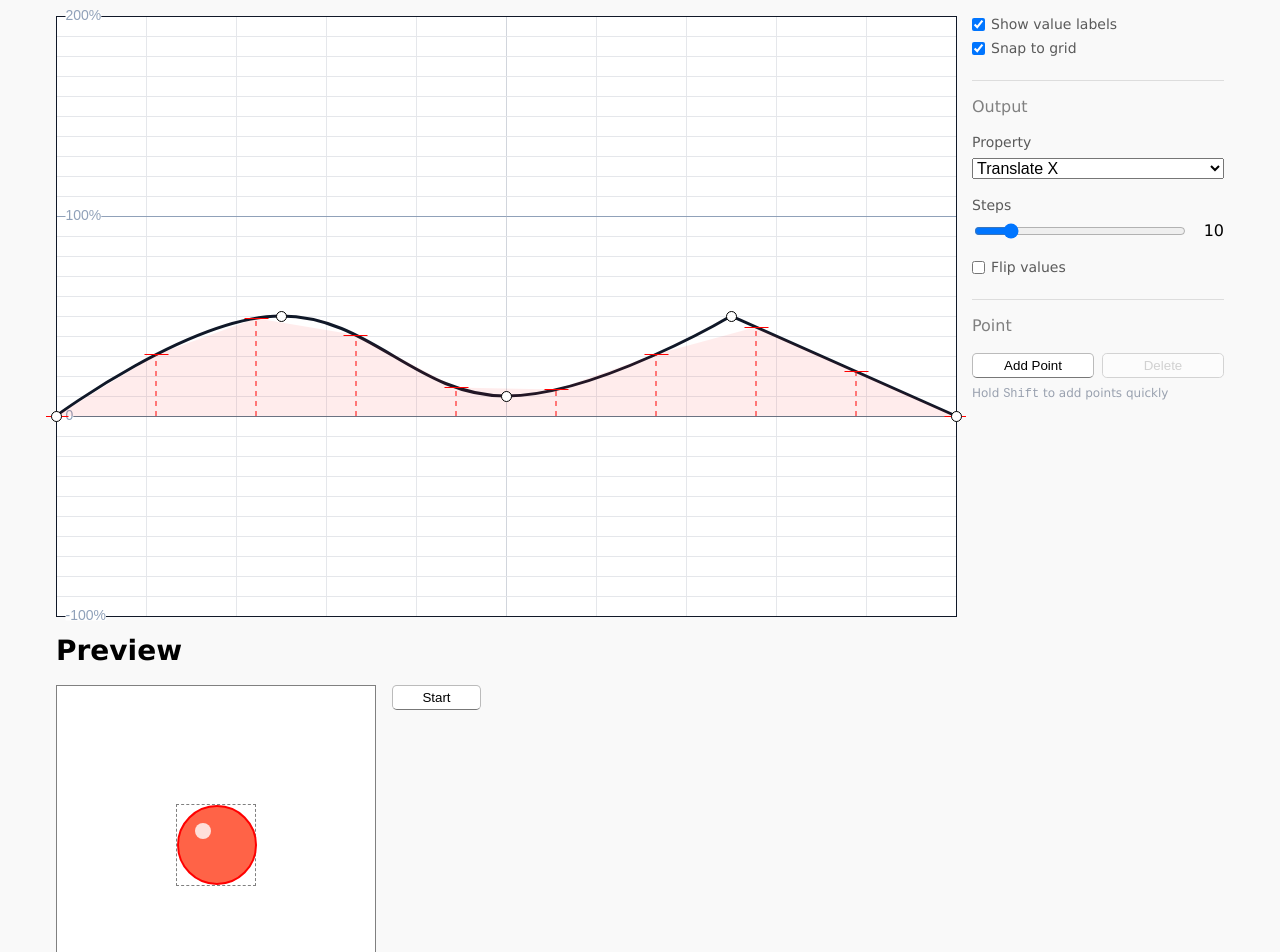
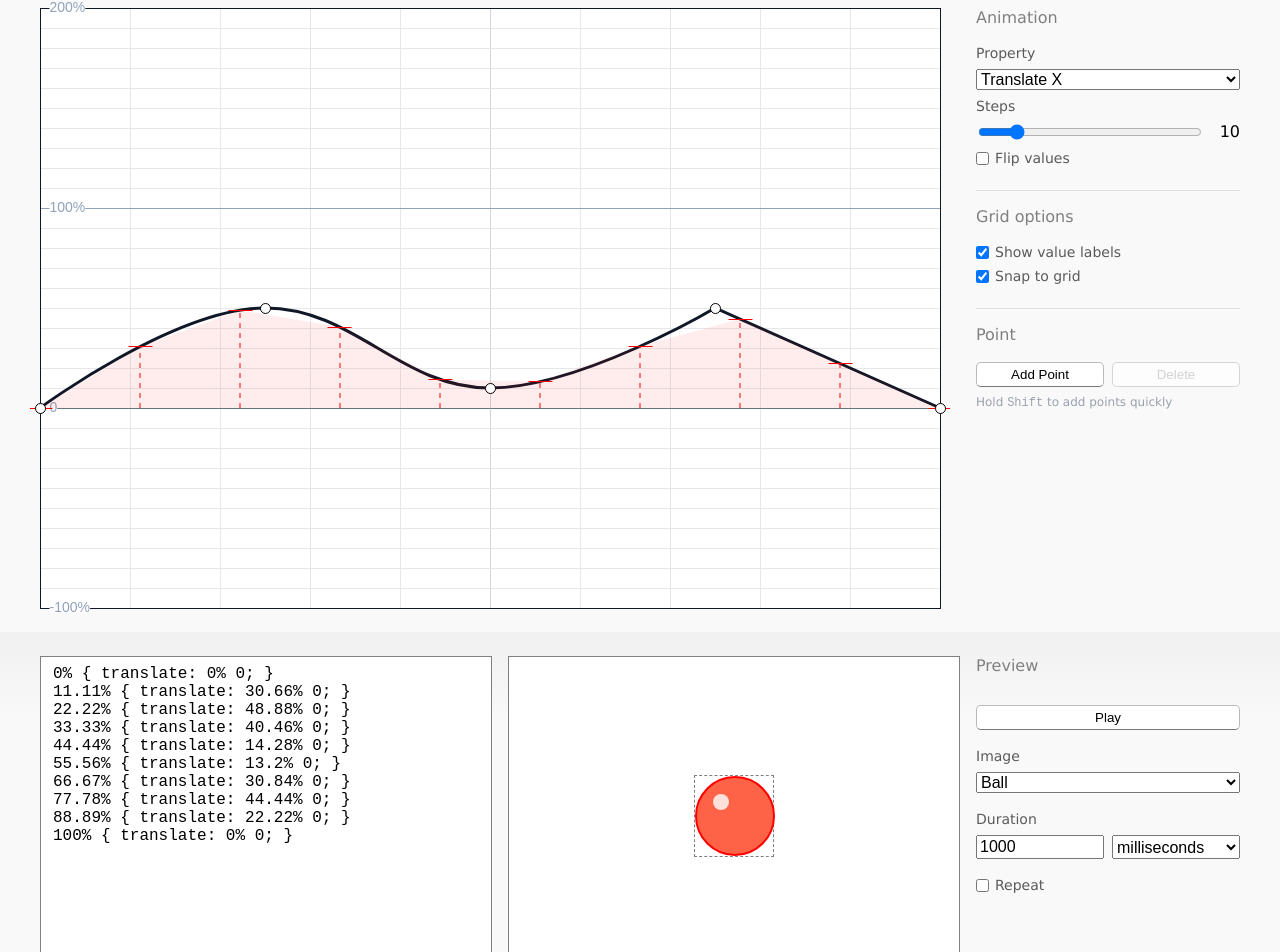
Before and after one commit to gillibrand/keyframe-click, a React (Vite) app: page / in a window 1280 px wide. Shown: the part 8-960 px from the top of the page. Built offline with nearby package versions, Linux system fonts and the light colour scheme.

Commit message:
Preview inspector

```diff
--- a/src/app/App.css
+++ b/src/app/App.css
@@ -5,10 +5,10 @@
   }
 }
 
-.sidebar-row {
+.inspector-sidebar {
   display: grid;
   gap: 1rem;
-  grid-template-columns: auto 1fr;
+  grid-template-columns: 920px 1fr;
   align-items: start;
 }
 
--- a/src/app/App.tsx
+++ b/src/app/App.tsx
@@ -1,6 +1,7 @@
 import { useCallback, useEffect, useMemo, useReducer, useRef, useState } from "react";
-import { Inspector } from "../components/Inspector";
-import { usePreview } from "../components/Preview";
+import { PreviewInspector } from "../components/PreviewInspector";
+import { TimelineInspector } from "../components/TimelineInspector";
+import { usePreview } from "../components/usePreview";
 import { BezierTimeline, createBezierTimeline } from "../timeline/BezierTimeline";
 import { Point, UserDot, createRound, createSquare } from "../timeline/point";
 import { debounce, round2dp, throttle } from "../util";
@@ -51,12 +52,14 @@ function App() {
   const [isAdding, setIsAdding] = useState(false);
   const [showMessage, setShowMessage] = useState(false);
 
-  // settings
+  // timeline settings
   const [outProperty, setOutProperty] = useSetting("outProperty", "translateX");
   const [sampleCount, setSampleCount] = useSetting("sampleCount", 10);
-  const [snapToGrid, setSnapToGrid] = useSetting("snapToGrid", true);
-  const [labelYAxis, setLabelYAxis] = useSetting("labelYAxis", true);
-  const [invertValues, setInvertValues] = useSetting("invertValues", false);
+  const [snapToGrid, setSnapToGrid] = useSetting("isSnapToGrid", true);
+  const [labelYAxis, setLabelYAxis] = useSetting("isLabelYAxis", true);
+  const [invertValues, setInvertValues] = useSetting("isInvertValues", false);
+
+  // preview
 
   // Used to force a reactive update after the timeline redraws itself. Since the timeline is not
   // React, we instead listen to its callback and manually call this.
@@ -241,18 +244,18 @@ function App() {
     return () => document.body.classList.remove("is-adding");
   }, [isAdding]);
 
-  const { preview, isRunning, startPreview, stopPreview } = usePreview({
+  const { preview, isPlaying, playPreview, stopPreview, duration, setDuration, setIsRepeat, isRepeat } = usePreview({
     keyframeText,
-    durationMs: 1000,
-    repeat: false,
   });
 
   return (
-    <div className="stack">
+    <>
       {/* <h2>Animation Timeline</h2> */}
       {/* 100 x 300 logical | 100% x (200% over 100%) */}
 
-      <div className="sidebar-row">
+      <div className="big-row">
+        <div className="container">
+          <div className="inspector-sidebar">
             <div className="timeline-wrapper">
               {isAdding && showMessage && <div className="timeline-message">Click timeline to add</div>}
               <canvas
@@ -265,7 +268,7 @@ function App() {
               />
             </div>
 
-        <Inspector
+            <TimelineInspector
               outProperty={outProperty}
               sampleCount={sampleCount}
               invertValues={invertValues}
@@ -283,28 +286,45 @@ function App() {
               isAdding={isAdding}
             />
           </div>
+        </div>
+      </div>
 
+      <div className="big-row big-row--alt">
+        <div className="container">
+          <aside className="inspector-sidebar">
+            <div className="col-2 gap-4">
+              <code>
+                <pre>{keyframeText}</pre>
+              </code>
+              {preview}
+            </div>
+
+            <PreviewInspector
+              isPlaying={isPlaying}
+              duration={duration}
+              onChangeDuration={setDuration}
+              isRepeat={isRepeat}
+              onChangeIsRepeat={setIsRepeat}
+              onClickPlay={playPreview}
+              onClickStop={stopPreview}
+            />
+
+            {/* <div className="inspector">
               <h2>Preview</h2>
-
-      <div className="sidebar-row">
-        {preview}
-        <div>
-          {isRunning ? (
+              {isPlaying ? (
                 <button className="push-button" onClick={stopPreview}>
                   Stop
                 </button>
               ) : (
                 <button className="push-button" onClick={startPreview}>
-              Start
+                  Play
                 </button>
               )}
+            </div> */}
+          </aside>
         </div>
       </div>
-
-      <div>
-        <textarea cols={80} rows={10} disabled value={keyframeText}></textarea>
-      </div>
-    </div>
+    </>
   );
 }
 
--- a/src/app/useSettings.ts
+++ b/src/app/useSettings.ts
@@ -1,6 +1,14 @@
 import { useState } from "react";
 import { unreachable } from "../util";
 import { OutFunctions } from "./OutFunctions";
+
+const TimeUnits = ["ms", "s"] as const;
+export type TimeUnit = (typeof TimeUnits)[number];
+
+export interface Duration {
+  time: number;
+  unit: TimeUnit;
+}
 
 /**
  * Types of all global settings.
@@ -8,10 +16,12 @@ import { OutFunctions } from "./OutFunctions";
 interface Settings {
   outProperty: keyof typeof OutFunctions;
   sampleCount: number;
-  invertValues: boolean;
-  snapToGrid: boolean;
-  repeatPreview: boolean;
-  labelYAxis: boolean;
+  isInvertValues: boolean;
+  isSnapToGrid: boolean;
+  // isPreviewRepeat: boolean;
+  isLabelYAxis: boolean;
+  previewDurationTime: number;
+  previewDurationUnit: TimeUnit;
 }
 
 /**
@@ -27,10 +37,16 @@ function validate<K extends keyof Settings>(name: K, value: Settings[K]) {
     case "sampleCount":
       return typeof value === "number" && value > 3;
 
-    case "invertValues":
-    case "snapToGrid":
-    case "repeatPreview":
-    case "labelYAxis":
+    case "previewDurationTime":
+      return typeof value === "number" && value >= 0;
+
+    case "previewDurationUnit":
+      return TimeUnits.findIndex((unit) => unit === value) !== -1;
+
+    // case "isPreviewRepeat":
+    case "isInvertValues":
+    case "isSnapToGrid":
+    case "isLabelYAxis":
       return typeof value === "boolean";
 
     case "outProperty":
@@ -38,7 +54,10 @@ function validate<K extends keyof Settings>(name: K, value: Settings[K]) {
       return typeof value === "string";
 
     default: {
-      throw unreachable(name);
+      // XXX: this should never happen unless we change setting names. This this will throw cause
+      // all settings to reset to default.
+      unreachable(name);
+      return false;
     }
   }
 }
@@ -52,24 +71,6 @@ function validate<K extends keyof Settings>(name: K, value: Settings[K]) {
 function storageKey(name: string) {
   return `kc.${name}`;
 }
-
-/**
- * Gets the default value for a setting. Used on first load or if saved data is invalid.
- *
- * @param name Setting name.
- * @returns Default value for that setting.
- */
-// function getDefault<K extends keyof Settings>(name: K) {
-//   const defaults: Settings = {
-//     outProperty: Object.keys(OutputFunctions)[0],
-//     sampleCount: 10,
-//     invertValues: false,
-//     snapToGrid: true,
-//     repeatPreview: false,
-//   };
-
-//   return defaults[name];
-// }
 
 /**
  * Reads a saved setting from local storage. Done on first render. After, we read from the in-memory
--- a/src/components/Inspector.css
+++ b/src/components/Inspector.css
@@ -1,4 +1,7 @@
-.Inspector {
+.inspector {
+  position: sticky;
+  top: 1rem;
+
   :is(h2, h3) {
     margin-block-end: 0.75rem;
     font-weight: normal;
@@ -24,6 +27,6 @@
   }
 }
 
-.Inspector * + h2 {
+.inspector * + h2 {
   margin-block-start: 1.5rem;
 }
--- a/src/components/Preview.css
+++ b/src/components/Preview.css
@@ -3,7 +3,7 @@
   background-color: white;
   /* background-color: #0688c9; */
   /* background-image: linear-gradient(#2aaeef, #0688c9); */
-  aspect-ratio: 1;
+  /* aspect-ratio: 1; */
   height: 20rem;
   /* width: 902px; */
   display: inline-grid;
--- /dev/null
+++ b/src/components/PreviewInspector.tsx
@@ -0,0 +1,79 @@
+import { Duration, TimeUnit } from "../app/useSettings";
+import "./inspector.css";
+
+interface Props {
+  duration: Duration;
+  onChangeDuration: (duration: Duration) => void;
+
+  isRepeat: boolean;
+  onChangeIsRepeat: (repeat: boolean) => void;
+
+  isPlaying: boolean;
+  onClickPlay: () => void;
+  onClickStop: () => void;
+}
+
+export function PreviewInspector({
+  isPlaying,
+  onClickPlay,
+  onClickStop,
+  onChangeIsRepeat,
+  isRepeat,
+  duration,
+  onChangeDuration,
+}: Props) {
+  function handleDurationTimChange(timeString: string) {
+    const time = parseInt(timeString);
+    if (isNaN(time) || time < 0) return;
+
+    onChangeDuration({
+      time: time,
+      unit: duration.unit,
+    });
+  }
+
+  function handleDurationUnitChange(unit: string) {
+    onChangeDuration({
+      time: duration.time,
+      unit: unit as TimeUnit,
+    });
+  }
+
+  return (
+    <aside className="inspector stack">
+      <h2>Preview</h2>
+      {isPlaying ? (
+        <button className="push-button w-full" onClick={onClickStop}>
+          Stop
+        </button>
+      ) : (
+        <button className="push-button w-full" onClick={onClickPlay}>
+          Play
+        </button>
+      )}
+
+      <label className="stacked-label">
+        <span>Image</span>
+        <select name="" id="">
+          <option value="ball">Ball</option>
+        </select>
+      </label>
+
+      <label className="stacked-label">
+        <span>Duration</span>
+        <div className="col-2 gap-2">
+          <input type="number" onChange={(e) => handleDurationTimChange(e.target.value)} value={duration.time} />
+
+          <select value={duration.unit} onChange={(e) => handleDurationUnitChange(e.target.value)}>
+            <option value="ms">milliseconds</option>
+            <option value="s">seconds</option>
+          </select>
+        </div>
+      </label>
+      <label className="block-label">
+        <input type="checkbox" onChange={(e) => onChangeIsRepeat(e.target.checked)} checked={isRepeat} />
+        <span>Repeat</span>
+      </label>
+    </aside>
+  );
+}
--- a/src/components/Inspector.tsx
+++ b/src/components/TimelineInspector.tsx
@@ -1,5 +1,5 @@
 import { DotType, UserDot } from "../timeline/point";
-import "./Inspector.css";
+import "./inspector.css";
 
 import { memo, useId } from "react";
 import { OutFunctions, OutProperty } from "../app/OutFunctions";
@@ -44,21 +44,7 @@ const GlobalSettings = memo(function GlobalSettings({
 
   return (
     <>
-      {/* <h2>Timeline</h2> */}
-
-      <div className="stack-small">
-        <label className="block-label">
-          <input type="checkbox" checked={labelYAxis} onChange={(e) => onLabelYAxis(e.target.checked)} />{" "}
-          <span>Show value labels</span>
-        </label>
-
-        <label className="block-label">
-          <input type="checkbox" checked={snapToGrid} onChange={(e) => onSnapToGrid(e.target.checked)} />{" "}
-          <span>Snap to grid</span>
-        </label>
-      </div>
-
-      <h2>Output</h2>
+      <h2>Animation</h2>
 
       <label className="stacked-label">
         <span>Property</span>
@@ -69,7 +55,6 @@ const GlobalSettings = memo(function GlobalSettings({
             </option>
           ))}
         </select>
-      </label>
 
         <label className="stacked-label">
           <span>Steps</span>
@@ -91,6 +76,21 @@ const GlobalSettings = memo(function GlobalSettings({
           <input type="checkbox" checked={invertValues} onChange={(e) => onInvertValues(e.target.checked)} />{" "}
           <span>Flip values</span>
         </label>
+      </label>
+
+      <h2>Grid options</h2>
+
+      <div className="stack-small">
+        <label className="block-label">
+          <input type="checkbox" checked={labelYAxis} onChange={(e) => onLabelYAxis(e.target.checked)} />{" "}
+          <span>Show value labels</span>
+        </label>
+
+        <label className="block-label">
+          <input type="checkbox" checked={snapToGrid} onChange={(e) => onSnapToGrid(e.target.checked)} />{" "}
+          <span>Snap to grid</span>
+        </label>
+      </div>
     </>
   );
 });
@@ -105,7 +105,7 @@ function normalY(n: number) {
   return round3dp(n);
 }
 
-export const Inspector = memo(function Inspector({
+export const TimelineInspector = memo(function Inspector({
   selected,
   onChangeSelectedProps,
   onClickAdd,
@@ -135,7 +135,7 @@ export const Inspector = memo(function Inspector({
   }
 
   return (
-    <aside className="Inspector stack">
+    <aside className="inspector stack">
       <GlobalSettings {...props} />
 
       <h2>Point</h2>
@@ -168,7 +168,7 @@ export const Inspector = memo(function Inspector({
             </select>
           </label>
 
-          <div className="col-2">
+          <div className="col-2 gap-2">
             <label className="stacked-label">
               <span>
                 Offset <span className="text-light">%</span>
--- a/src/components/Preview.tsx
+++ b/src/components/usePreview.tsx
@@ -1,5 +1,6 @@
 import { ReactElement, useCallback, useEffect, useMemo, useRef, useState } from "react";
-import { debounce, nullFn } from "../util";
+import { Duration, useSetting } from "../app/useSettings";
+import { debounce, nullFn, unreachable } from "../util";
 import "./Preview.css";
 import { ProgressBar } from "./ProgressBar";
 
@@ -14,25 +15,59 @@ function createNamedKeyframes(animName: string, keyframeText: string) {
 }
 
 interface UsePreview {
-  startPreview(): void;
+  preview: ReactElement;
+  isPlaying: boolean;
+  playPreview(): void;
   stopPreview(): void;
-  isRunning: boolean;
-  preview: ReactElement;
+  setDuration(duration: Duration): void;
+  duration: Duration;
+  isRepeat: boolean;
+  setIsRepeat(repeat: boolean): void;
 }
 
 interface Props {
   keyframeText: string;
-  durationMs: number;
-  repeat: boolean;
 }
 
-export function usePreview({ keyframeText, durationMs, repeat }: Props): UsePreview {
+export function usePreview({ keyframeText }: Props): UsePreview {
   const ref = useRef<HTMLDivElement>(null);
   const ballRef = useRef<HTMLDivElement>(null);
 
+  const [isRepeat, setIsRepeatRaw] = useState(false);
+  const [durationUnit, setDurationUnit] = useSetting("previewDurationUnit", "ms");
+  const [durationTime, setDurationTime] = useSetting("previewDurationTime", 1000);
+
+  function setDuration(duration: Duration) {
+    // TODO: validate time and unit
+    setDurationTime(duration.time);
+    setDurationUnit(duration.unit);
+  }
+
+  const duration = useMemo(
+    () =>
+      ({
+        time: durationTime,
+        unit: durationUnit,
+      } as Duration),
+    [durationUnit, durationTime]
+  );
+
+  const durationMs = useMemo(() => {
+    switch (durationUnit) {
+      case "ms":
+        return durationTime;
+      case "s":
+        return durationTime * 1000;
+
+      default:
+        unreachable(durationUnit);
+        return 1000;
+    }
+  }, [durationUnit, durationTime]);
+
   const startAnimationCancellerRef = useRef(nullFn);
 
-  const startAnimation = useCallback(() => {
+  const playAnimation = useCallback(() => {
     if (!ballRef.current || !ref.current) return;
 
     // remove old styles first
@@ -51,17 +86,29 @@ export function usePreview({ keyframeText, durationMs, repeat }: Props): UsePrev
 
   const stopAnimation = useCallback(() => {
     startAnimationCancellerRef?.current();
-    setIsRunning(false);
+    setIsPlaying(false);
     setProgress(0);
-    // setRepeat(false);
+    setIsRepeatRaw(false);
 
     if (ballRef.current) ballRef.current.classList.remove("is-animate");
-  }, []);
+  }, [setIsRepeatRaw]);
+
+  const setIsRepeat = useCallback(
+    (repeat: boolean) => {
+      if (repeat) {
+        setIsRepeatRaw(true);
+        playAnimation();
+      } else {
+        stopAnimation();
+      }
+    },
+    [playAnimation, stopAnimation, setIsRepeatRaw]
+  );
 
   const startAnimationSoon = useMemo(() => {
     if (startAnimationCancellerRef.current) startAnimationCancellerRef.current();
-    return debounce(startAnimation, 500);
-  }, [startAnimation]);
+    return debounce(playAnimation, 500);
+  }, [playAnimation]);
 
   useEffect(() => {
     if (startAnimationCancellerRef.current) startAnimationCancellerRef.current();
@@ -70,28 +117,26 @@ export function usePreview({ keyframeText, durationMs, repeat }: Props): UsePrev
     return cancel;
   }, [keyframeText, startAnimationSoon]);
 
-  const repeatStyle = useMemo(
+  const style = useMemo(
     () =>
-      !repeat
-        ? undefined
-        : ({
-            "--repeat": "infinite",
-          } as React.CSSProperties),
-    [repeat]
+      ({
+        "--repeat": isRepeat ? "infinite" : "1",
+        "--duration": `${durationMs}ms`,
+      } as React.CSSProperties),
+    [isRepeat, durationMs]
   );
-
-  const [isRunning, setIsRunning] = useState(false);
+  const [isPlaying, setIsPlaying] = useState(false);
   const [progress, setProgress] = useState(0);
 
   const intervalTimer = useRef(-1);
 
   const didStart = useCallback(() => {
-    setIsRunning(true);
+    setIsPlaying(true);
     setProgress(0);
   }, []);
 
   const didEnd = useCallback(() => {
-    setIsRunning(false);
+    setIsPlaying(false);
     setProgress(100);
   }, []);
 
@@ -103,7 +148,7 @@ export function usePreview({ keyframeText, durationMs, repeat }: Props): UsePrev
     function updateProgressInterval() {
       clearInterval(intervalTimer.current);
 
-      if (!isRunning) {
+      if (!isPlaying) {
         return;
       }
 
@@ -117,7 +162,7 @@ export function usePreview({ keyframeText, durationMs, repeat }: Props): UsePrev
 
       return () => clearInterval(intervalTimer.current);
     },
-    [isRunning, durationMs]
+    [isPlaying, durationMs]
   );
 
   const progressBarPosition = useMemo(
@@ -134,7 +179,7 @@ export function usePreview({ keyframeText, durationMs, repeat }: Props): UsePrev
     <div
       className="Preview"
       ref={ref}
-      style={repeatStyle}
+      style={style}
       onAnimationStart={didStart}
       onAnimationEnd={didEnd}
       onAnimationIteration={didIteration}
@@ -147,9 +192,13 @@ export function usePreview({ keyframeText, durationMs, repeat }: Props): UsePrev
   );
 
   return {
-    startPreview: startAnimation,
+    preview,
+    isPlaying,
     stopPreview: stopAnimation,
-    isRunning,
-    preview,
+    playPreview: playAnimation,
+    duration,
+    setDuration,
+    isRepeat,
+    setIsRepeat,
   };
 }
--- a/src/global.css
+++ b/src/global.css
@@ -70,9 +70,27 @@ h2 {
 body {
   font-family: "Lucida Sans", "Lucida Sans Regular", "Lucida Grande", "Lucida Sans Unicode", Geneva, Verdana, sans-serif;
 
-  padding: 1rem;
+  /* padding: 1rem; */
+  /* margin-inline: auto; */
+  margin: 0;
+  padding: 0;
+  /* background-color: rgb(255, 227, 176); */
+}
+
+.big-row {
+  margin: 1rem 0;
+
+  & + & {
+    margin-top: 1.5rem;
+    padding-top: 1.5rem;
+    background-image: linear-gradient(180deg, rgba(0 0 0 / 0.035), transparent 25%);
+  }
+}
+
+.container {
   max-width: 1200px;
-  margin-inline: auto;
+  display: block;
+  margin: 0 auto;
 }
 
 .stack > * + * {
@@ -124,7 +142,6 @@ input[type="checkbox"] {
 
 .col-2 {
   display: grid;
-  gap: 0.5rem;
   grid-template-columns: 1fr 1fr;
 }
 
@@ -147,6 +164,10 @@ input[type="checkbox"] {
 
 .basis-1 {
   flex-basis: 1px;
+}
+
+.w-full {
+  width: 100%;
 }
 
 .push-button {
@@ -197,3 +218,13 @@ input[type="checkbox"] {
     }
   }
 }
+
+code {
+  border: solid 1px gray;
+  padding: 0.5rem 0.75rem;
+  background-color: white;
+
+  pre {
+    margin: 0;
+  }
+}
```
Lines whose indentation alone changed are shown as unchanged.
